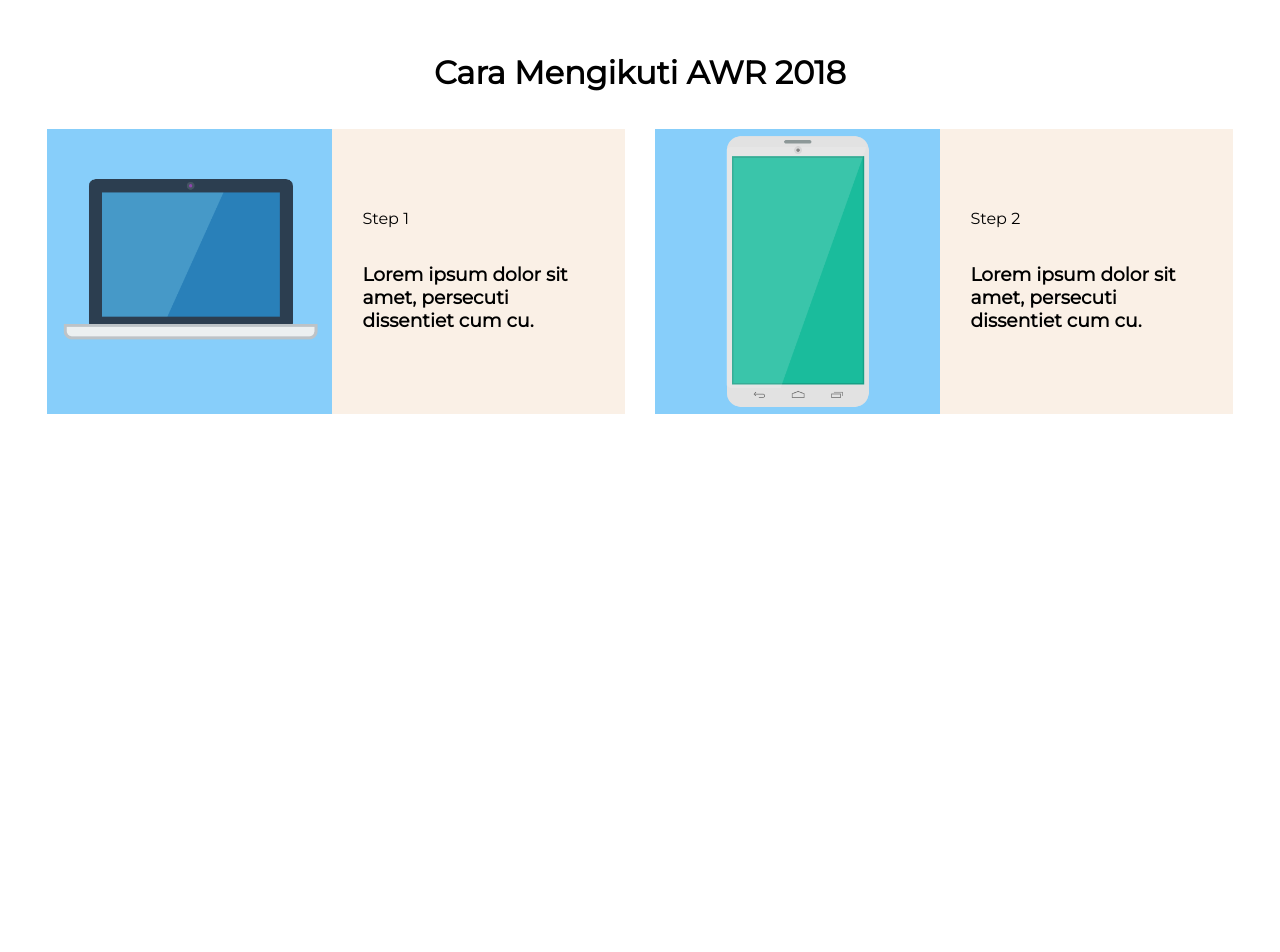
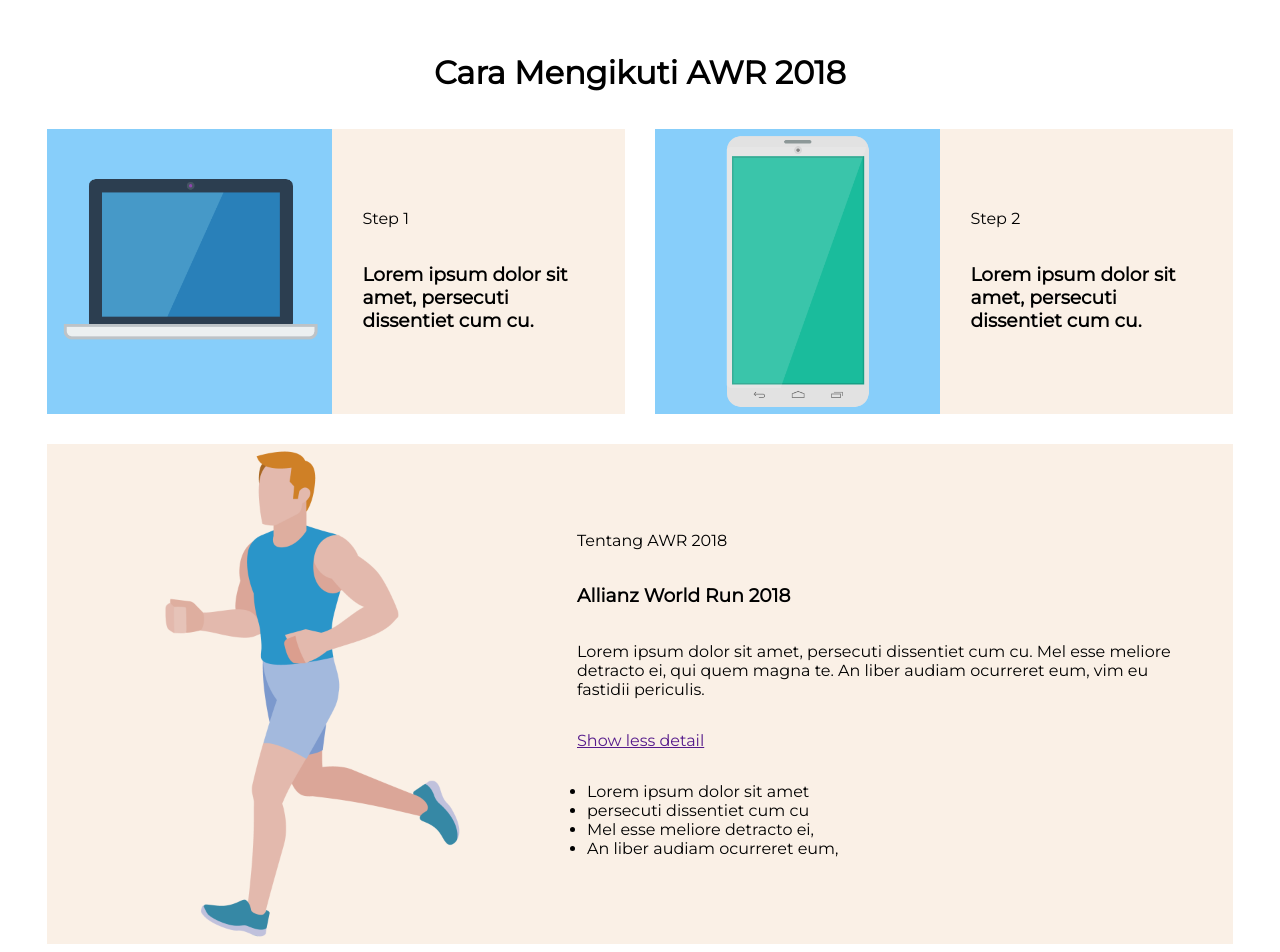
Before and after one commit to syahrulrmdhon/dreamcubes, a React (Create React App) app: page / in a window 1280 px wide. Shown: the top 952 px of the page. Before the commit the page ends 800 px from the top, so only its background shows below. Built offline with nearby package versions, Linux system fonts and the light colour scheme.

Commit message:
add main card and run.png assets

```diff
--- a/src/App.js
+++ b/src/App.js
@@ -1,6 +1,7 @@
 import React, { Component } from 'react';
 import laptop from './laptop.png';
 import phone from './phone.png';
+import run from './run.png';
 import './App.css';
 
 class App extends Component {
@@ -30,6 +31,27 @@
                 <h3>Lorem ipsum dolor sit amet, persecuti dissentiet cum cu. </h3></div>
             </div>
           </article>
+          <article className="articleShort articleMain">
+            <div className="card">
+              <div className="card-image" style={{backgroundColor:'linen'}}>
+                  <img src={run} alt="alt here"/>
+              </div>
+              <div className="card-content">
+                <p>Tentang AWR 2018</p>
+                <h3>Allianz World Run 2018</h3>
+                <p>Lorem ipsum dolor sit amet, persecuti dissentiet cum cu.
+                  Mel esse meliore detracto ei, qui quem magna te. An liber audiam ocurreret eum,
+                  vim eu fastidii periculis. </p>
+                <p><a href=''>Show less detail</a></p>
+                <ul>
+                  <li>Lorem ipsum dolor sit amet</li>
+                  <li>persecuti dissentiet cum cu</li>
+                  <li>Mel esse meliore detracto ei,</li>
+                  <li>An liber audiam ocurreret eum,</li>
+                </ul>
+              </div>
+            </div>
+          </article>
           </div>
         </div>
     );
```
Also changed, not shown: src/run.png (added).
